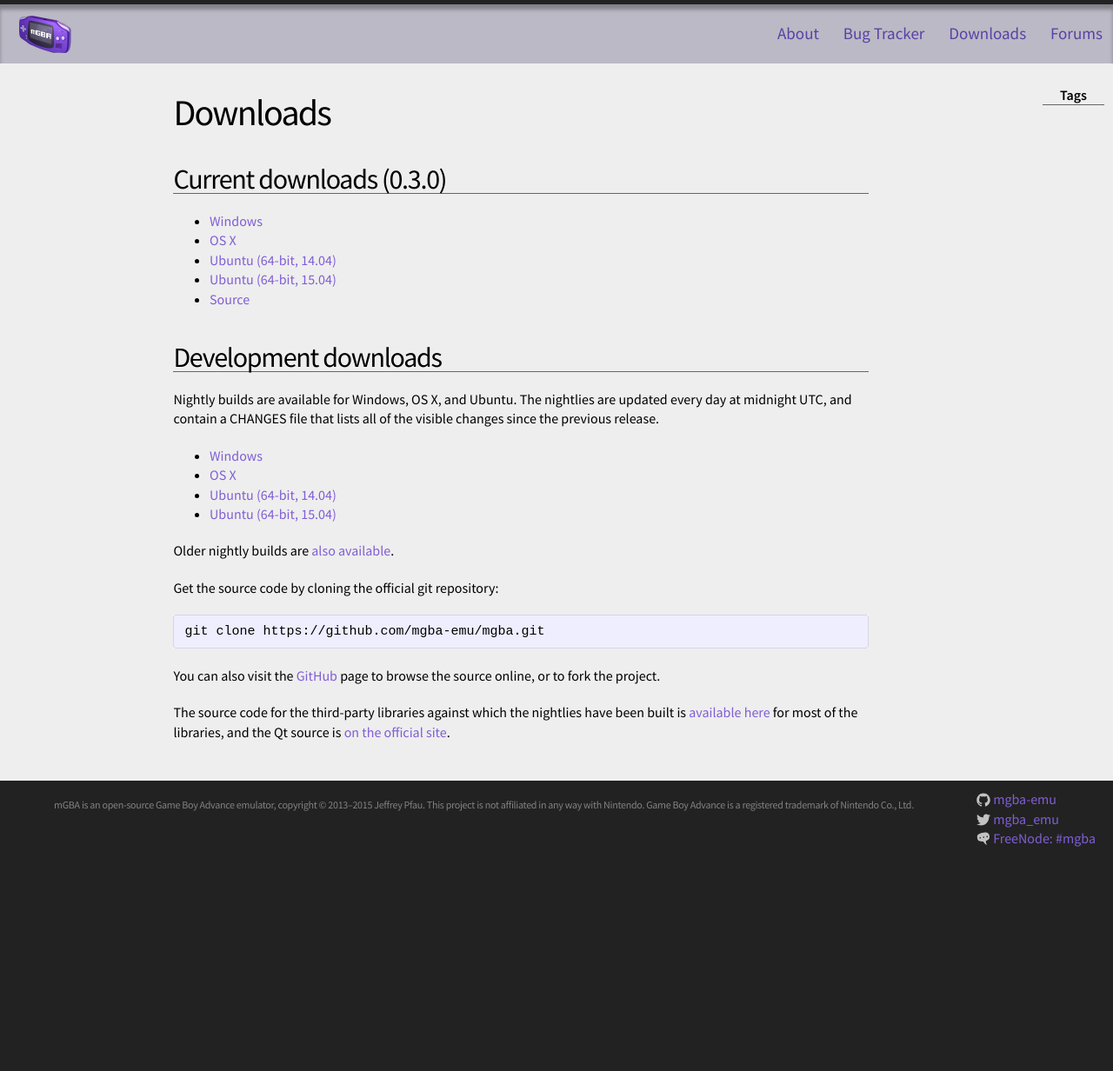
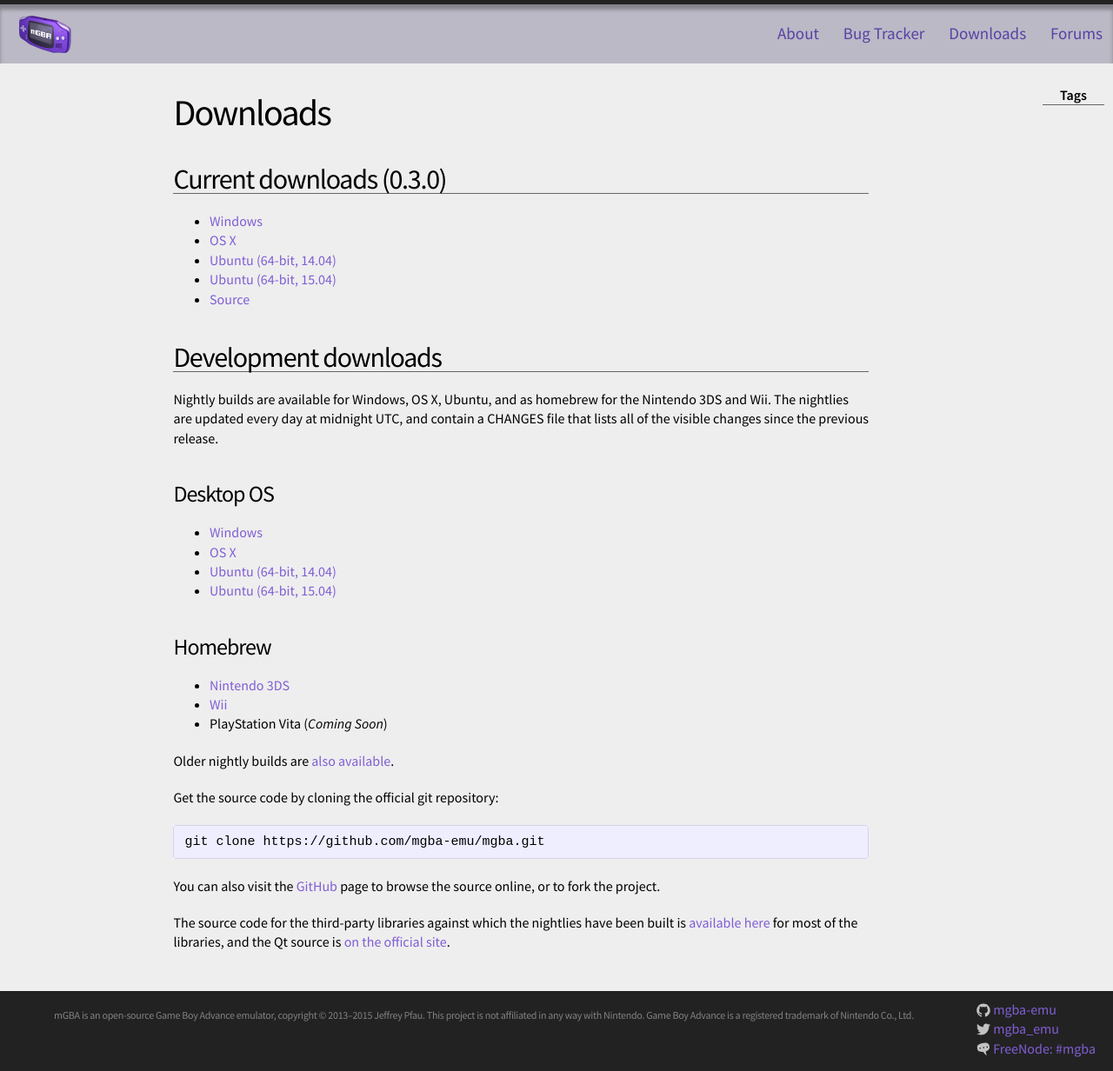
Before and after one commit to mgba-emu/www, a Jekyll site: the page built from downloads.markdown, in a window 1280 px wide. Shown: the whole page at 87% size. Built offline with Jekyll 4.4.1, drawn with Linux system fonts in a browser that asks for light colours; before the commit the page ends 990 px from its top, so only the background shows below that.

Commit message:
Add homebrew platforms

```diff
--- a/_data/platforms.yml
+++ b/_data/platforms.yml
@@ -6,3 +6,7 @@
   readable: "Ubuntu (15.04, 64-bit)"
 - name: osx
   readable: "OS X"
+- name: 3ds
+  readable: "3DS"
+- name: wii
+  readable: "Wii"
--- a/_includes/nightlies.html
+++ b/_includes/nightlies.html
@@ -8,7 +8,7 @@
             {% for platform in site.data.platforms %}
             <td class="download-platform">
             {% if nightly.platforms[platform.name] %}
-            <a href="https://s3.amazonaws.com/mgba/{{ nightly.platforms[platform.name].name }}">{{ platform.readable }}</a> ({{ nightly.platforms[platform.name].size | divided_by: 100000 | divided_by: 10.0 }} MB)
+            <a href="https://s3.amazonaws.com/mgba/{{ nightly.platforms[platform.name].name }}">{{ platform.readable }}</a> <span class="download-size">({{ nightly.platforms[platform.name].size | divided_by: 100000 | divided_by: 10.0 }} MB)</span>
             {% endif %}
             </td>
             {% endfor %}
--- a/css/main.css
+++ b/css/main.css
@@ -356,6 +356,11 @@
   padding-right: 16px;
 }
 
+table.downloads .download-size {
+  display: block;
+  font-size: 0.8em;
+}
+
 table.downloads td {
   padding: 3px 10px;
   border-bottom: 1px solid #bbb9c5;
--- a/downloads.markdown
+++ b/downloads.markdown
@@ -17,12 +17,18 @@
 Development downloads
 ---------------------
 
-Nightly builds are available for Windows, OS X, and Ubuntu. The nightlies are updated every day at midnight UTC, and contain a CHANGES file that lists all of the visible changes since the previous release.
+Nightly builds are available for Windows, OS X, Ubuntu, and as homebrew for the Nintendo 3DS and Wii. The nightlies are updated every day at midnight UTC, and contain a CHANGES file that lists all of the visible changes since the previous release.
 
+### Desktop OS
 * [Windows](https://s3.amazonaws.com/mgba/mGBA-nightly-latest-win32.7z)
 * [OS X](https://s3.amazonaws.com/mgba/mGBA-nightly-latest-osx.tar.xz)
 * [Ubuntu (64-bit, 14.04)](https://s3.amazonaws.com/mgba/mGBA-nightly-latest-ubuntu64-trusty.tar.xz)
 * [Ubuntu (64-bit, 15.04)](https://s3.amazonaws.com/mgba/mGBA-nightly-latest-ubuntu64-vivid.tar.xz)
+
+### Homebrew
+* [Nintendo 3DS](https://s3.amazonaws.com/mgba/mGBA-nightly-latest-3ds.tar.xz)
+* [Wii](https://s3.amazonaws.com/mgba/mGBA-nightly-latest-wii.tar.xz)
+* PlayStation Vita (*Coming Soon*)
 
 Older nightly builds are [also available]({{ site.baseurl }}/nightlies.html).
 
```
